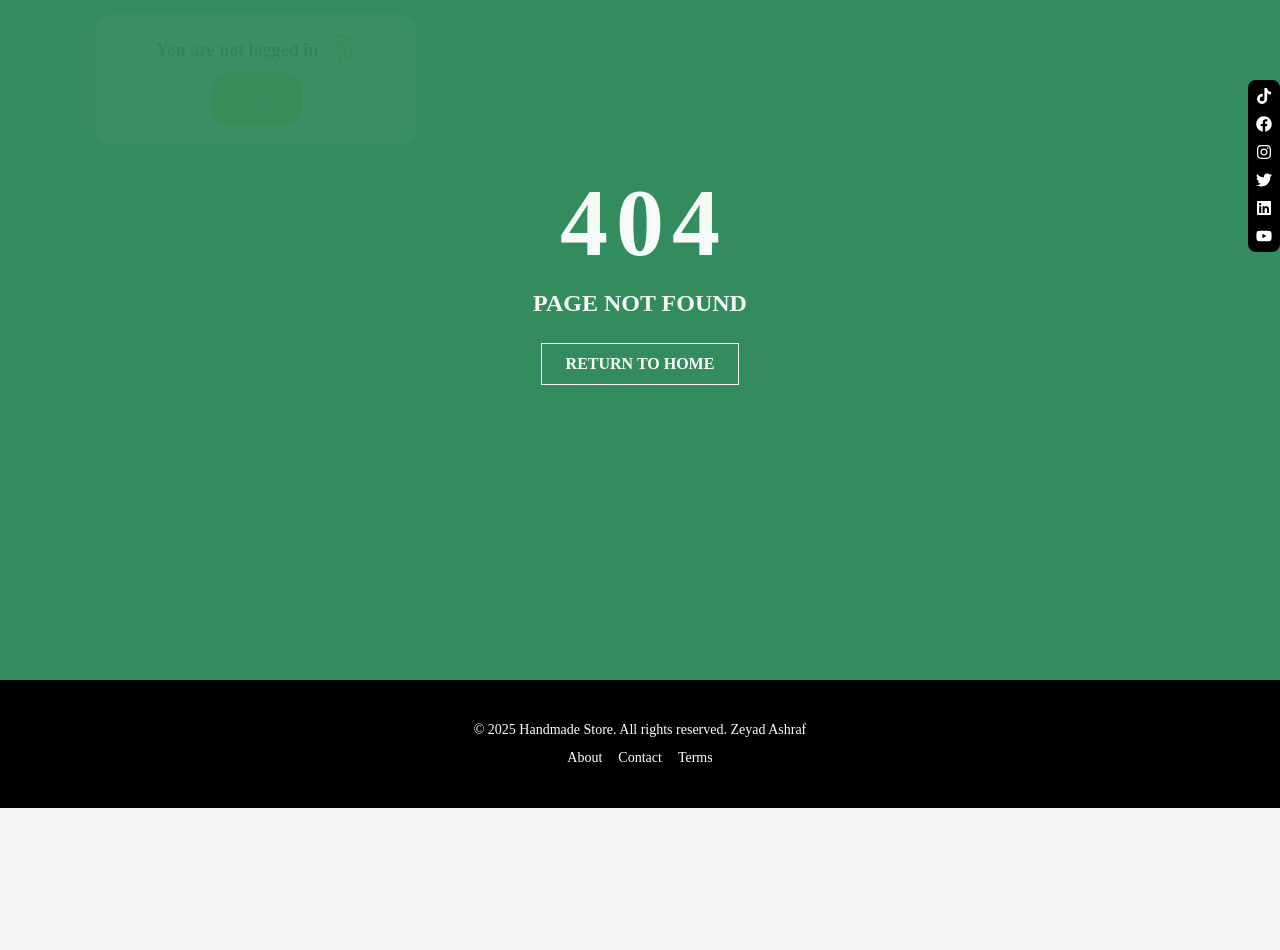
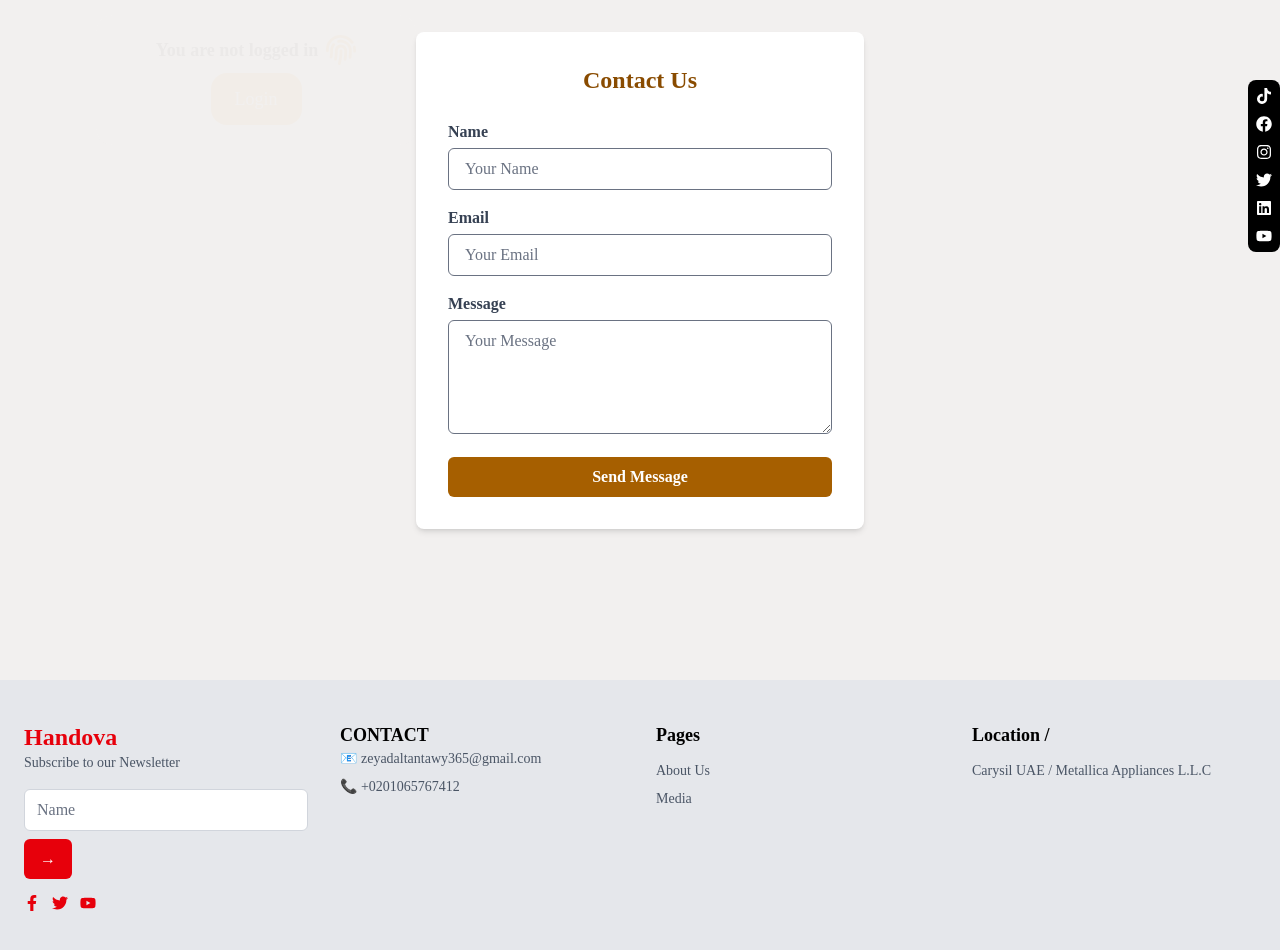
Before and after one commit to Zeyad-Ashraf-77/graduation-, a React (Vite) app: page /contactUs in a window 1280 px wide. Before the commit this address had no page. Shown: the part 120-1070 px from the top of the page. Before the commit the page ends 928 px from the top, so only its background shows below. Built offline with nearby package versions, Linux system fonts and the light colour scheme; grey boxes are pictures that could not be loaded.

Commit message:
fixed error

```diff
--- a/src/App.tsx
+++ b/src/App.tsx
@@ -31,6 +31,7 @@ import Coupon from "./Components/Coupon/Coupon";
 import ProtectedRoute from "./Components/ProtectedRoute/ProtectedRoute";
 import BrandDetails from "./Components/BrandDetails/BrandDetails";
 import { CartProvider } from "./Components/Context/CartContext";
+import ContactUs from "./Components/ContactUs/ContactUs";
 
 function App() {
   const router = createBrowserRouter([
@@ -130,6 +131,10 @@ function App() {
         {
           path: "resetPassword",
           element: <ResetPassword />,
+        },
+        {
+          path: "contactUs",
+          element: <ContactUs />,
         },
         {
           path: "brandDetails/:id",
--- /dev/null
+++ b/src/Components/ContactUs/ContactUs.tsx
@@ -0,0 +1,78 @@
+import React, { useState } from "react";
+import { ToastContainer, toast } from "react-toastify";
+
+const ContactUs: React.FC = () => {
+  const [form, setForm] = useState({ name: "", email: "", message: "" });
+  const [loading, setLoading] = useState(false);
+
+  const handleChange = (e: React.ChangeEvent<HTMLInputElement | HTMLTextAreaElement>) => {
+    setForm({ ...form, [e.target.name]: e.target.value });
+  };
+
+  const handleSubmit = (e: React.FormEvent) => {
+    e.preventDefault();
+    if (!form.name || !form.email || !form.message) {
+      toast.error("Please fill in all fields.");
+      return;
+    }
+    setLoading(true);
+    setTimeout(() => {
+      setLoading(false);
+      setForm({ name: "", email: "", message: "" });
+      toast.success("Your message has been sent!");
+    }, 1500);
+  };
+
+  return (
+    <div className="flex flex-col items-center justify-center min-h-screen bg-[#F2F0EF] p-6">
+      <ToastContainer />
+      <div className="bg-white rounded-lg shadow-md p-8 w-full max-w-md">
+        <h2 className="text-2xl font-bold mb-6 text-yellow-800 text-center">Contact Us</h2>
+        <form onSubmit={handleSubmit} className="space-y-4">
+          <div>
+            <label className="block text-gray-700 font-semibold mb-1">Name</label>
+            <input
+              type="text"
+              name="name"
+              value={form.name}
+              onChange={handleChange}
+              className="w-full px-4 py-2 border rounded-md focus:outline-none focus:ring-2 focus:ring-yellow-400"
+              placeholder="Your Name"
+            />
+          </div>
+          <div>
+            <label className="block text-gray-700 font-semibold mb-1">Email</label>
+            <input
+              type="email"
+              name="email"
+              value={form.email}
+              onChange={handleChange}
+              className="w-full px-4 py-2 border rounded-md focus:outline-none focus:ring-2 focus:ring-yellow-400"
+              placeholder="Your Email"
+            />
+          </div>
+          <div>
+            <label className="block text-gray-700 font-semibold mb-1">Message</label>
+            <textarea
+              name="message"
+              value={form.message}
+              onChange={handleChange}
+              className="w-full px-4 py-2 border rounded-md focus:outline-none focus:ring-2 focus:ring-yellow-400"
+              placeholder="Your Message"
+              rows={4}
+            />
+          </div>
+          <button
+            type="submit"
+            disabled={loading}
+            className="w-full bg-yellow-700 text-white font-bold py-2 px-4 rounded-md hover:bg-yellow-800 transition disabled:opacity-70"
+          >
+            {loading ? "Sending..." : "Send Message"}
+          </button>
+        </form>
+      </div>
+    </div>
+  );
+};
+
+export default ContactUs;
--- a/src/Components/CreateBrand/CreateBrand.tsx
+++ b/src/Components/CreateBrand/CreateBrand.tsx
@@ -50,7 +50,6 @@ export default function CreateBrand() {
   });
 
   // Fetch categories and brands
-  useEffect(() => {
   const fetchCategories = async () => {
     try {
       const { data } = await axios.get<{ categories: Category[] }>(
@@ -83,6 +82,7 @@ export default function CreateBrand() {
     }
   };
 
+  useEffect(() => {
     const initializeData = async () => {
       setIsLoading(true);
       try {
@@ -94,7 +94,6 @@ export default function CreateBrand() {
         setIsLoading(false);
       }
     };
-
     initializeData();
   }, []);
 
@@ -144,16 +143,15 @@ export default function CreateBrand() {
         },
       };
 
-      let response;
       if (editingBrand) {
-        response = await axios.patch<{ brand: Brand }>(
+        await axios.patch<{ brand: Brand }>(
           `https://project1-kohl-iota.vercel.app/brand/update/${editingBrand._id}`,
           formData,
           config
         );
         toast.success("Brand updated successfully!");
       } else {
-        response = await axios.post<{ brand: Brand }>(
+        await axios.post<{ brand: Brand }>(
           "https://project1-kohl-iota.vercel.app/brand/create",
           formData,
           config
@@ -161,16 +159,8 @@ export default function CreateBrand() {
         toast.success("Brand created successfully!");
       }
 
-      // Update the brands list
-      if (editingBrand) {
-        setBrands(prevBrands =>
-          prevBrands.map(brand =>
-            brand._id === editingBrand._id ? response.data.brand : brand
-          )
-        );
-      } else {
-        setBrands(prevBrands => [...prevBrands, response.data.brand]);
-      }
+      // Update the brands list by fetching from server
+      await fetchBrands();
 
       resetForm();
       setEditingBrand(null);
@@ -282,11 +272,11 @@ export default function CreateBrand() {
                       className="block w-full text-sm text-[#4e342e] border-2 border-[#4e342e] rounded-lg p-3 file:mr-4 file:py-2 file:px-6 file:rounded-lg file:border-0 file:bg-[#4e342e] file:text-white hover:file:bg-[#6d4c41] transition"
                       onChange={(event) => {
                         const file = event.currentTarget.files![0];
-                        setFieldValue("file", file);
+                        setFieldValue("image", file);
                       }}
                     />
                     <ErrorMessage
-                      name="file"
+                      name="image"
                       component="div"
                       className="text-red-500 text-sm mt-1"
                     />
@@ -356,14 +346,15 @@ export default function CreateBrand() {
               All Brands
             </h2>
             <div className="grid grid-cols-1 md:grid-cols-2 lg:grid-cols-3 xl:grid-cols-4 gap-6">
-              {brands.map((brand) => (
+              {brands.map((brand) =>
+                brand && brand.image && brand.image.secure_url ? (
                   <div
                     key={brand._id}
                     className="bg-white rounded-xl shadow-lg overflow-hidden transform transition duration-300 hover:scale-[1.02] hover:shadow-xl"
                   >
                     <div className="">
                       <img
-                      src={brand.image?.secure_url}
+                        src={brand.image.secure_url}
                         className="w-full h-48 object-cover"
                         alt={brand.name}
                         onError={(e) => {
@@ -398,11 +389,12 @@ export default function CreateBrand() {
                       </div> }
                       </div>
                     </div>
-                ))}
+                  ) : null
+              )}
             </div>
           </div>
         </div>
       </div>
     </div>
   );
-};
+}
--- a/src/Components/Footer/Footer.tsx
+++ b/src/Components/Footer/Footer.tsx
@@ -1,24 +1,63 @@
+import React from "react";
+import { FaFacebookF, FaTwitter, FaYoutube } from "react-icons/fa";
+import { Link } from "react-router-dom";
 
-export default function Footer() {
+const Footer: React.FC = () => {
   return (
-    <>
-      {/* Footer */}
-      <footer className="  text-center text-sm py-10 bg-black dark:bg-gray-600 ">
-        <p className=" text-white dark:text-black">
-          &copy; 2025 Handmade Store. All rights reserved. Zeyad Ashraf{" "}
-        </p>
-        <div className="mt-2 space-x-4">
-          <a href="#" className=" text-white dark:text-black hover:underline">
-            About
-          </a>
-          <a href="#" className=" text-white dark:text-black hover:underline">
-            Contact
-          </a>
-          <a href="#" className=" text-white dark:text-black hover:underline">
-            Terms
-          </a>
+    <footer className="bg-gray-200 border-t border-gray-200 py-10 px-6 sm:px-12 md:px-20">
+      <div className="grid grid-cols-1 md:grid-cols-4 gap-8">
+        {/* Section 1: Logo and Newsletter */}
+        <div>
+          <h2 className="text-2xl font-bold text-red-600">Handova</h2>
+          <p className="text-sm text-gray-600 mb-4">Subscribe to our Newsletter</p>
+          <input
+            type="text"
+            placeholder="Name"
+            className="border border-gray-300 px-3 py-2 rounded-md w-full mb-2"
+          />
+          <button className="bg-red-600 text-white px-4 py-2 rounded-md hover:bg-red-700">
+            →
+          </button>
+          <div className="flex gap-3 mt-4 text-red-600">
+            <FaFacebookF />
+            <FaTwitter />
+            <FaYoutube />
+          </div>
         </div>
-      </footer>
-    </>
+
+        {/* Section 2: Contact */}
+        <div>
+          <Link to={"/contactUs"} className="text-lg font-semibold mb-3">CONTACT</Link>
+          <p className="text-sm text-gray-600">
+            📧 <a href="mailto:Info@carysil.ae">zeyadaltantawy365@gmail.com</a>
+          </p>
+          <p className="text-sm text-gray-600 mt-2">
+            📞 <a href="tel:+971551695202">+0201065767412</a>
+          </p>
+        </div>
+
+        {/* Section 3: Pages */}
+        <div>
+          <h3 className="text-lg font-semibold mb-3">Pages</h3>
+          <ul className="space-y-2 text-sm text-gray-600">
+            <li><Link to="/">About Us</Link></li>
+            <li><Link to="/">Media</Link></li>
+          </ul>
+        </div>
+
+        {/* Section 4: Location */}
+        <div>
+          <h3 className="text-lg font-semibold mb-3">Location /</h3>
+          <p className="text-sm text-gray-600 mb-2">Carysil UAE / Metallica Appliances L.L.C</p>
+          <iframe
+            className="w-full h-40 rounded-md"
+            src="https://www.google.com/maps?q=Metallica%20Appliances%20LLC%20Premium%20Dubai&output=embed"
+            loading="lazy"
+          ></iframe>
+        </div>
+      </div>
+    </footer>
   );
-}
+};
+
+export default Footer;
--- a/src/Components/Navbar/Navbar.tsx
+++ b/src/Components/Navbar/Navbar.tsx
@@ -141,6 +141,14 @@ export default function Navbar() {
                           className="block py-0 px-text-white font-medium rounded-sm hover:bg-gray-100 md:hover:bg-transparent md:border-0 md:hover:text-w md:p-0 dark:text-white md:dark:hover:text-amber-500 dark:hover:bgw dark:hover:text-white md:dark:hover:bg-transparent navbar-link-darkmode"
                         >
                           Brands
+                        </NavLink>
+                      </li>
+                      <li>
+                        <NavLink
+                          to="/contactUs"
+                          className="block py-0 px-text-white font-medium rounded-sm hover:bg-gray-100 md:hover:bg-transparent md:border-0 md:hover:text-w md:p-0 dark:text-white md:dark:hover:text-amber-500 dark:hover:bgw dark:hover:text-white md:dark:hover:bg-transparent navbar-link-darkmode"
+                        >
+                          Contact Us
                         </NavLink>
                       </li>
 
--- a/src/Components/WishList/WishList.tsx
+++ b/src/Components/WishList/WishList.tsx
@@ -25,9 +25,10 @@ const Wishlist: React.FC = () => {
           },
         }
       );
-      setWishlist(data.data);
+      setWishlist(Array.isArray(data.data) ? data.data : []);
     } catch (error) {
       console.error("Error fetching wishlist:", error);
+      setWishlist([]);
       toast.error("Failed to load wishlist");
     }
   };
@@ -130,7 +131,7 @@ getWishlist();
         My Wishlist
       </h1>
 
-      {wishlist.length === 0 ? (
+      {(!Array.isArray(wishlist) || wishlist.length === 0) ? (
         <div className="text-center">
           <h2 className="font-bold mb-4">Your wishlist is empty</h2>
         </div>
```
Lines whose indentation alone changed are shown as unchanged.
